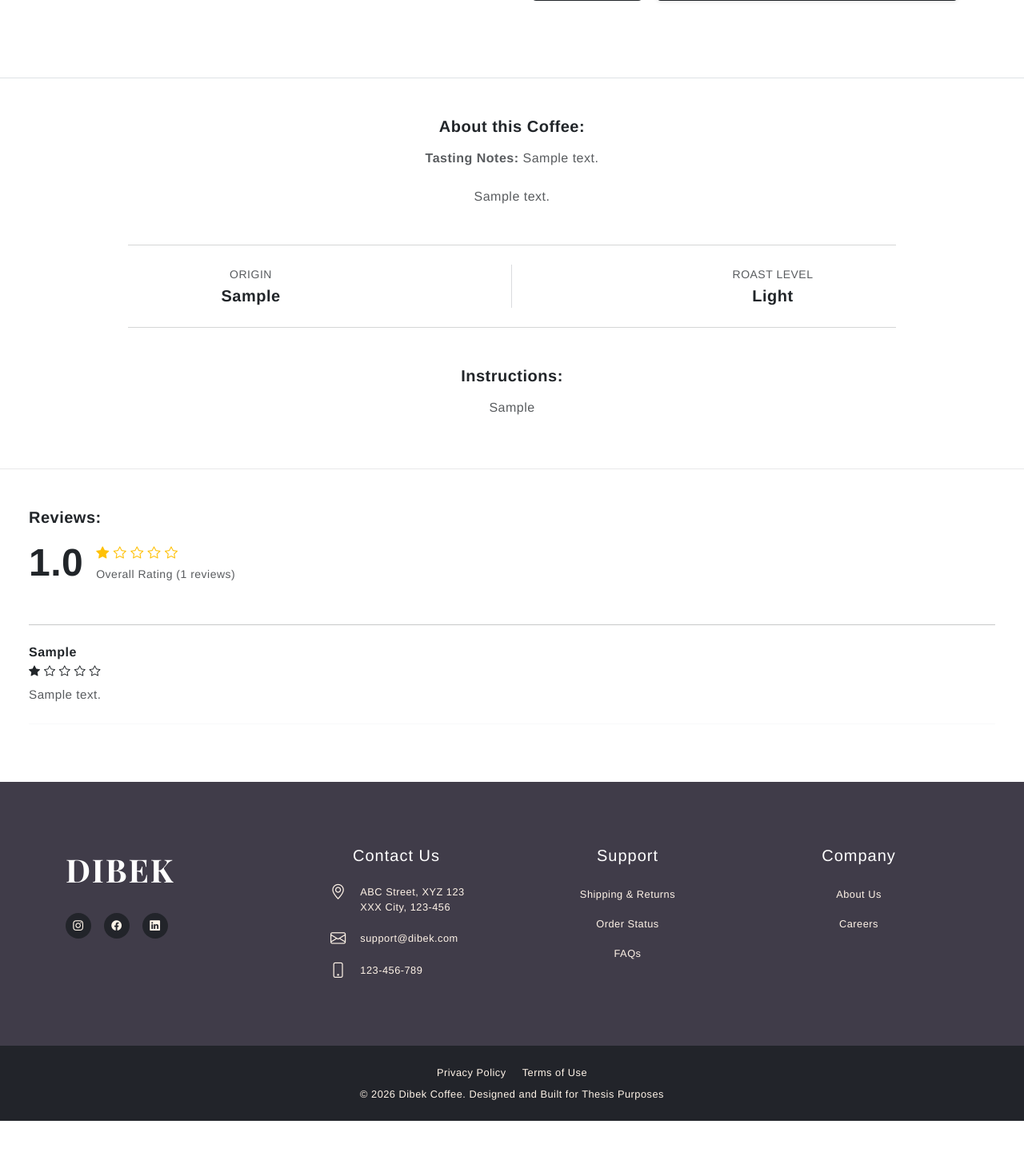
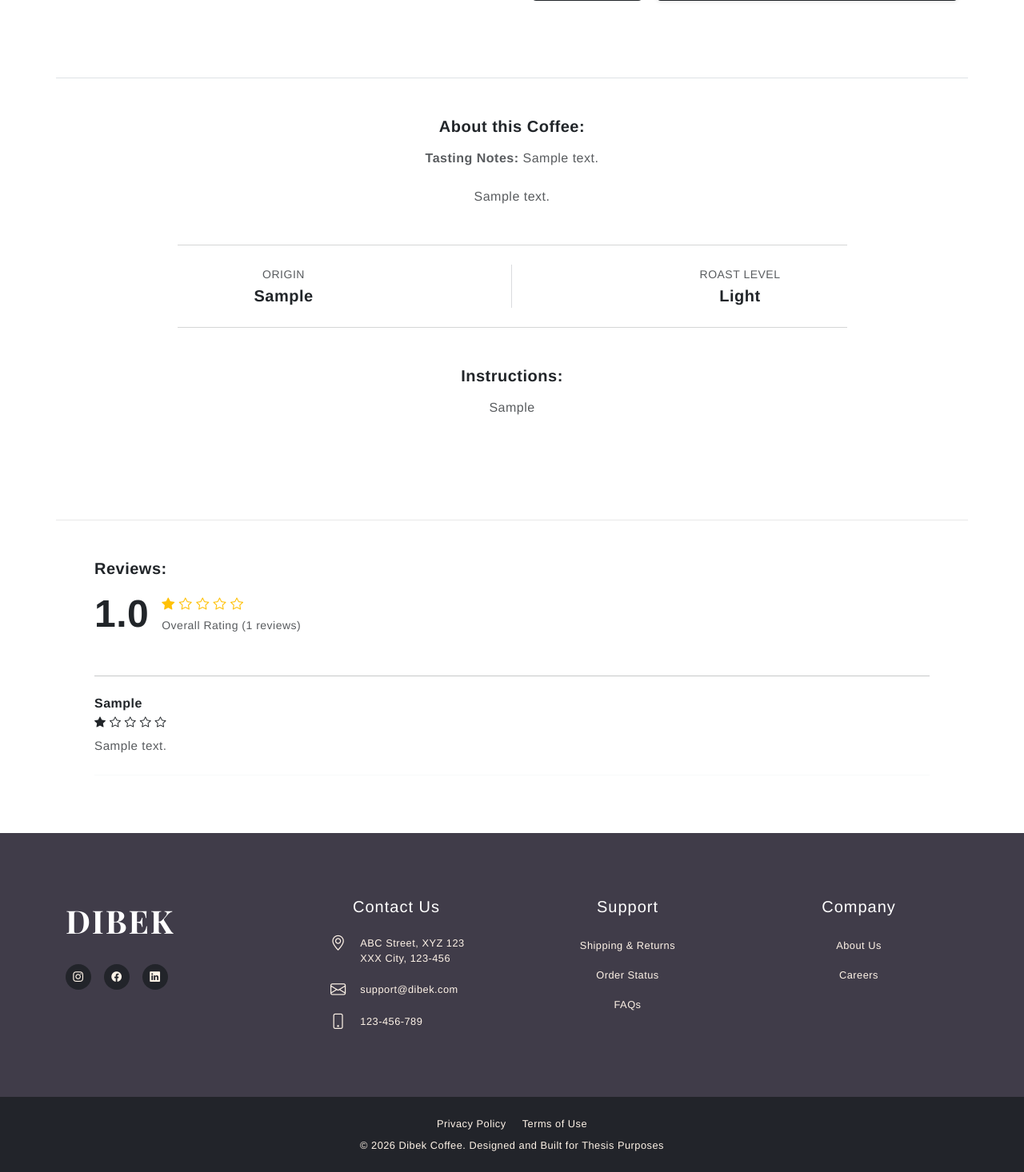
Before and after one commit to sudeirmaak/thesis_ecommerce, a Django app: a page that uses templates/store/product_detail.html in a window 1280 px wide. Shown: the part 773-2239 px from the top of the page at 80% size. Before the commit the page ends 2175 px from the top, so only its background shows below. Run offline with Django 5.2, Linux system fonts and the light colour scheme; tables that the repository leaves empty hold one stand-in row (values such as "Sample post"); grey boxes marked "Sample" are stand-in pictures; some libraries are stand-ins or nearby versions; some web fonts are replaced.

Commit message:
fixed product detail page ui layput for all screens

```diff
--- a/templates/store/product_detail.html
+++ b/templates/store/product_detail.html
@@ -72,6 +72,7 @@
                     </div>
 
                 {% else %}
+
                     <input type="hidden" name="size" value="">
                     <input type="hidden" name="grind" value="">
                     <input type="hidden" name="purchase" value="one_time">
@@ -98,7 +99,8 @@
     </div>
 </div>
 
-<div class="row mt-5 pt-5 border-top">
+<div class="container">
+    <div class="row mt-5 pt-5 border-top">
         <div class="col-12">
 
             <div class="text-center mb-5">
@@ -136,7 +138,7 @@
             {% endif %}
 
             {% if product.brewing_instructions %}
-            <div class="text-center">
+            <div class="text-center mb-5 pb-3">
                 <h5 class="fw-bold mb-3">Instructions:</h5>
                 <div class="text-muted d-inline-block text-start" style="max-width: 600px;">
                     {{ product.brewing_instructions|linebreaks }}
@@ -146,8 +148,10 @@
 
         </div>
     </div>
+</div>
 
-    {% if recommended_products %}
+{% if recommended_products %}
+<div class="container">
     <div class="row mt-5 pt-5 border-top border-dark border-opacity-10">
 
         <div class="col-12 text-center mb-4">
@@ -174,9 +178,10 @@
         </div>
 
     </div>
-    {% endif %}
+</div>
+{% endif %}
 
-
+<div class="container">
     <div class="row mt-5 pt-5 border-top border-dark border-opacity-10 mb-5">
         <div class="col-12 px-md-5">
 
@@ -246,6 +251,7 @@
 
         </div>
     </div>
+</div>
 
 <script>
     document.addEventListener('DOMContentLoaded', function() {
```
